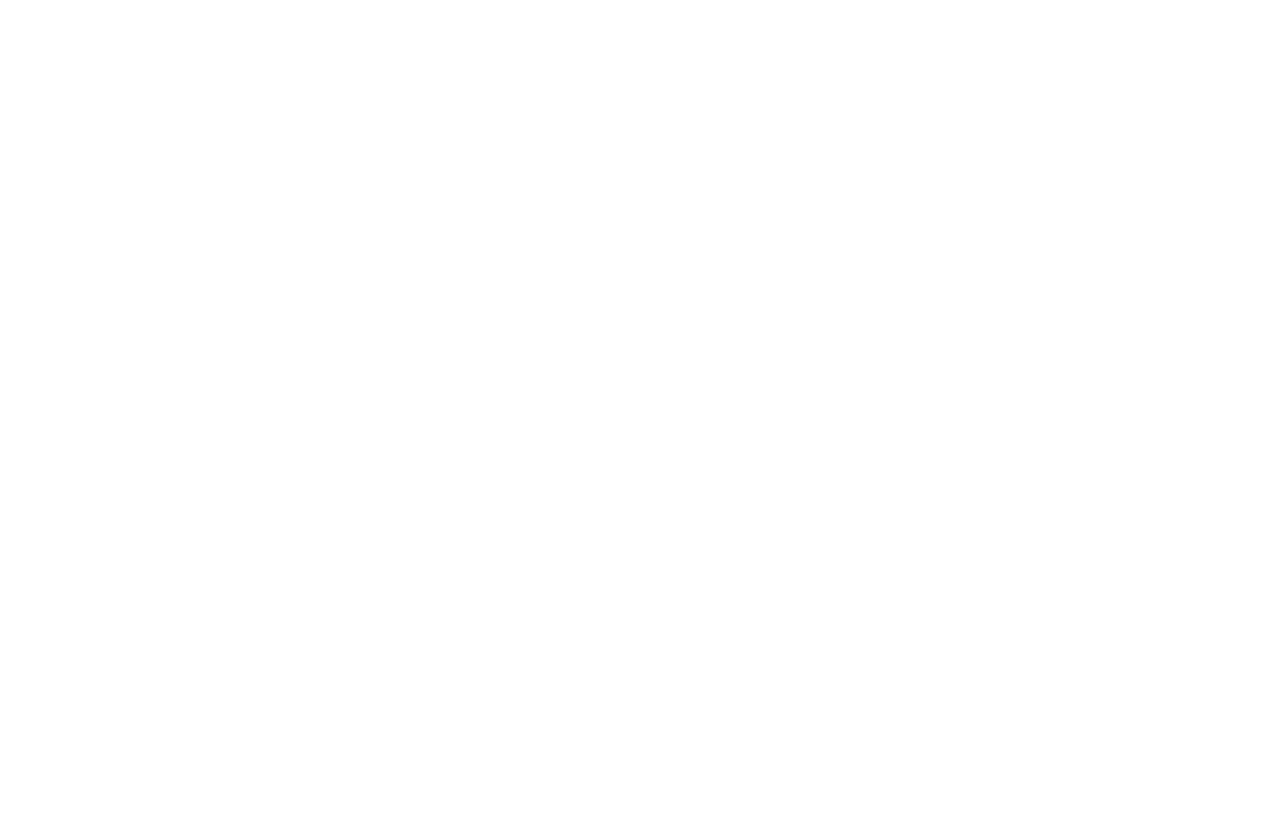
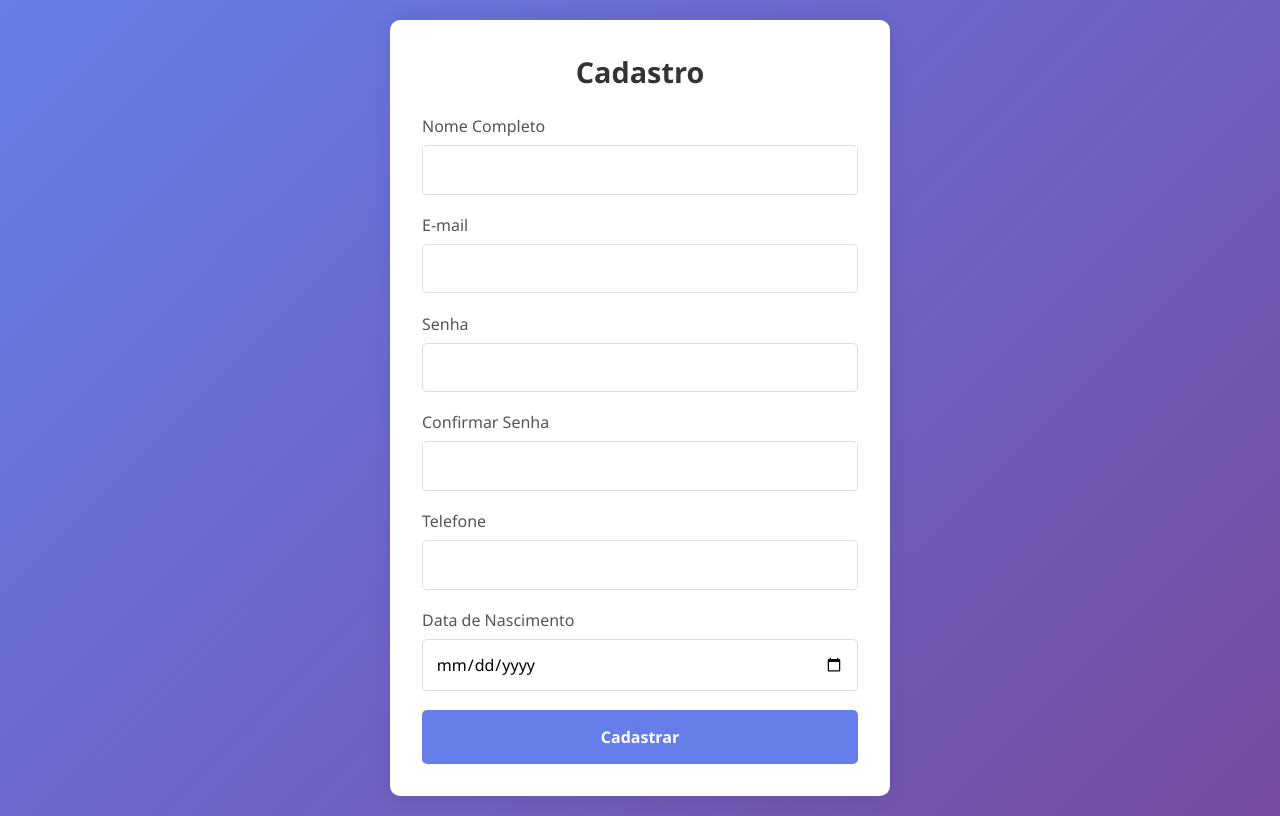
Before and after one commit to 777-JG/htmlForm, a plain HTML site: page index.html in a window 1280 px wide. Drawn offline with Linux system fonts and the light colour scheme.

Commit message:
form style

```diff
--- a/index.html
+++ b/index.html
@@ -1,9 +1,58 @@
 <!DOCTYPE html>
-<html lang="en">
+<html lang="pt-BR">
   <head>
     <meta charset="UTF-8" />
     <meta name="viewport" content="width=device-width, initial-scale=1.0" />
-    <title>Titulo</title>
+    <title>Formulário de Cadastro</title>
+    <link rel="stylesheet" href="style.css" />
   </head>
-  <body></body>
+  <body>
+    <div class="container">
+      <form class="form-cadastro">
+        <h2>Cadastro</h2>
+
+        <div class="form-group">
+          <label for="nome">Nome Completo</label>
+          <input type="text" id="nome" name="nome" required />
+        </div>
+
+        <div class="form-group">
+          <label for="email">E-mail</label>
+          <input type="email" id="email" name="email" required />
+        </div>
+
+        <div class="form-group">
+          <label for="senha">Senha</label>
+          <input type="password" id="senha" name="senha" required />
+        </div>
+
+        <div class="form-group">
+          <label for="confirmar-senha">Confirmar Senha</label>
+          <input
+            type="password"
+            id="confirmar-senha"
+            name="confirmar-senha"
+            required
+          />
+        </div>
+
+        <div class="form-group">
+          <label for="telefone">Telefone</label>
+          <input type="tel" id="telefone" name="telefone" required />
+        </div>
+
+        <div class="form-group">
+          <label for="data-nascimento">Data de Nascimento</label>
+          <input
+            type="date"
+            id="data-nascimento"
+            name="data-nascimento"
+            required
+          />
+        </div>
+
+        <button type="submit" class="btn-cadastrar">Cadastrar</button>
+      </form>
+    </div>
+  </body>
 </html>
--- a/style.css
+++ b/style.css
@@ -0,0 +1,96 @@
+* {
+  margin: 0;
+  padding: 0;
+  box-sizing: border-box;
+  font-family: "Segoe UI", Tahoma, Geneva, Verdana, sans-serif;
+}
+
+body {
+  background: linear-gradient(135deg, #667eea 0%, #764ba2 100%);
+  min-height: 100vh;
+  display: flex;
+  align-items: center;
+  justify-content: center;
+  padding: 20px;
+}
+
+.container {
+  width: 100%;
+  max-width: 500px;
+}
+
+.form-cadastro {
+  background: white;
+  padding: 2rem;
+  border-radius: 10px;
+  box-shadow: 0 0 20px rgba(0, 0, 0, 0.1);
+}
+
+h2 {
+  color: #333;
+  text-align: center;
+  margin-bottom: 1.5rem;
+  font-size: 1.8rem;
+}
+
+.form-group {
+  margin-bottom: 1.2rem;
+}
+
+label {
+  display: block;
+  margin-bottom: 0.5rem;
+  color: #555;
+  font-weight: 500;
+}
+
+input {
+  width: 100%;
+  padding: 0.8rem;
+  border: 1px solid #ddd;
+  border-radius: 5px;
+  font-size: 1rem;
+  transition: border-color 0.3s ease;
+}
+
+input:focus {
+  outline: none;
+  border-color: #667eea;
+  box-shadow: 0 0 0 2px rgba(102, 126, 234, 0.2);
+}
+
+.btn-cadastrar {
+  width: 100%;
+  padding: 1rem;
+  background: #667eea;
+  color: white;
+  border: none;
+  border-radius: 5px;
+  font-size: 1rem;
+  font-weight: 600;
+  cursor: pointer;
+  transition: background-color 0.3s ease;
+}
+
+.btn-cadastrar:hover {
+  background: #5a6fd6;
+}
+
+/* Responsividade */
+@media (max-width: 600px) {
+  .form-cadastro {
+    padding: 1.5rem;
+  }
+
+  h2 {
+    font-size: 1.5rem;
+  }
+
+  input {
+    padding: 0.7rem;
+  }
+
+  .btn-cadastrar {
+    padding: 0.8rem;
+  }
+}
```
